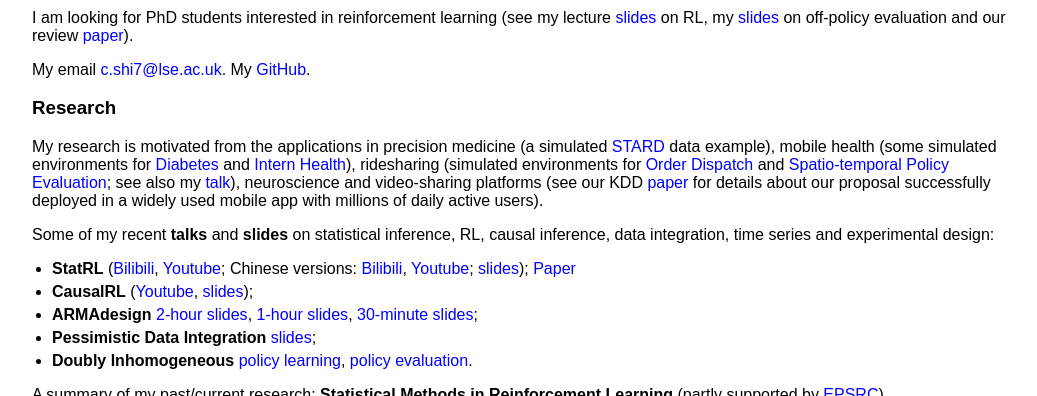
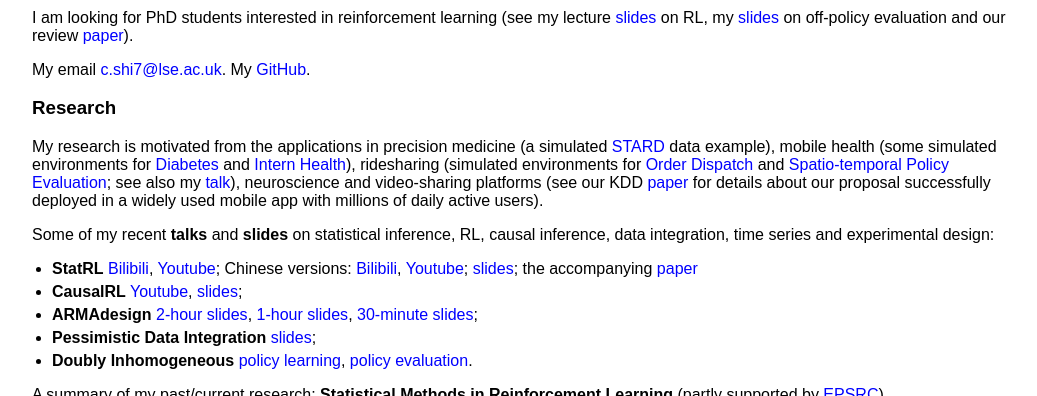
Before and after one commit to callmespring/callmespring.github.io, a Jekyll site: the page built from index.md, in a window 1280 px wide and 900 px high, scrolled down 1121 px, cut to the strip 0-396 px from the top of the window. Shown: the whole strip, without its empty margins (108-1145 px from the left). Built offline with Jekyll 4.4.1, drawn with Linux system fonts in a browser that asks for light colours.

Commit message:
Update index.md

```diff
--- a/index.md
+++ b/index.md
@@ -31,8 +31,8 @@ My email <c.shi7@lse.ac.uk>. My [GitHub](https://github.com/callmespring).
 My research is motivated from the applications in precision medicine (a simulated [STARD](https://cran.r-project.org/web/packages/ITRSelect/index.html) data example), mobile health (some simulated environments for [Diabetes](https://github.com/RunzheStat/TestMDP) and [Intern Health](https://github.com/limengbinggz/cusum-rl)), ridesharing (simulated environments for [Order Dispatch](https://github.com/callmespring/MDPOD) and [Spatio-temporal Policy Evaluation](https://github.com/RunzheStat/CausalMARL); see also my [talk](https://www.bilibili.com/video/BV1yo4y1j7FU/?spm_id_from=333.337.search-card.all.click&vd_source=0ff25cf8645aa63231bec2428b94bf6f)), neuroscience and video-sharing platforms (see our KDD [paper](https://dl.acm.org/doi/pdf/10.1145/3580305.3599809) for details about our proposal successfully deployed in a widely used mobile app with millions of daily active users).
 
 Some of my recent **talks** and **slides** on statistical inference, RL, causal inference, data integration, time series and experimental design:
-* **StatRL** ([Bilibili](https://www.bilibili.com/video/BV1ZP4y1r7DC/?spm_id_from=333.337.search-card.all.click&vd_source=0ff25cf8645aa63231bec2428b94bf6f), [Youtube](https://www.youtube.com/watch?v=-SW9PevZThs&t=982s); Chinese versions: [Bilibili](https://www.bilibili.com/video/BV1kP411f7dA/?spm_id_from=333.337.search-card.all.click), [Youtube](https://www.youtube.com/watch?v=7NWBLuok8nk&t=3048s); [slides](https://callmespring.github.io/slides/StatRL.pdf)); [Paper](https://arxiv.org/abs/2502.16195)
-* **CausalRL** ([Youtube](https://www.youtube.com/watch?v=Zor1CmRyycw&t=397s), [slides](https://callmespring.github.io/slides/CausalRL.pdf));
+* **StatRL** [Bilibili](https://www.bilibili.com/video/BV1ZP4y1r7DC/?spm_id_from=333.337.search-card.all.click&vd_source=0ff25cf8645aa63231bec2428b94bf6f), [Youtube](https://www.youtube.com/watch?v=-SW9PevZThs&t=982s); Chinese versions: [Bilibili](https://www.bilibili.com/video/BV1kP411f7dA/?spm_id_from=333.337.search-card.all.click), [Youtube](https://www.youtube.com/watch?v=7NWBLuok8nk&t=3048s); [slides](https://callmespring.github.io/slides/StatRL.pdf); the accompanying [paper](https://arxiv.org/abs/2502.16195)
+* **CausalRL** [Youtube](https://www.youtube.com/watch?v=Zor1CmRyycw&t=397s), [slides](https://callmespring.github.io/slides/CausalRL.pdf);
 * **ARMAdesign** [2-hour slides](https://callmespring.github.io/slides/ABtesting.pdf), [1-hour slides](https://callmespring.github.io/slides/ARMAdesign.pdf), [30-minute slides](https://callmespring.github.io/slides/design30m.pdf);
 * **Pessimistic Data Integration** [slides](https://callmespring.github.io/slides/DataIntegration.pdf);
 * **Doubly Inhomogeneous** [policy learning](https://callmespring.github.io/slides/DIRL.pdf), [policy evaluation](https://callmespring.github.io/slides/DIOPE.pdf).
```
